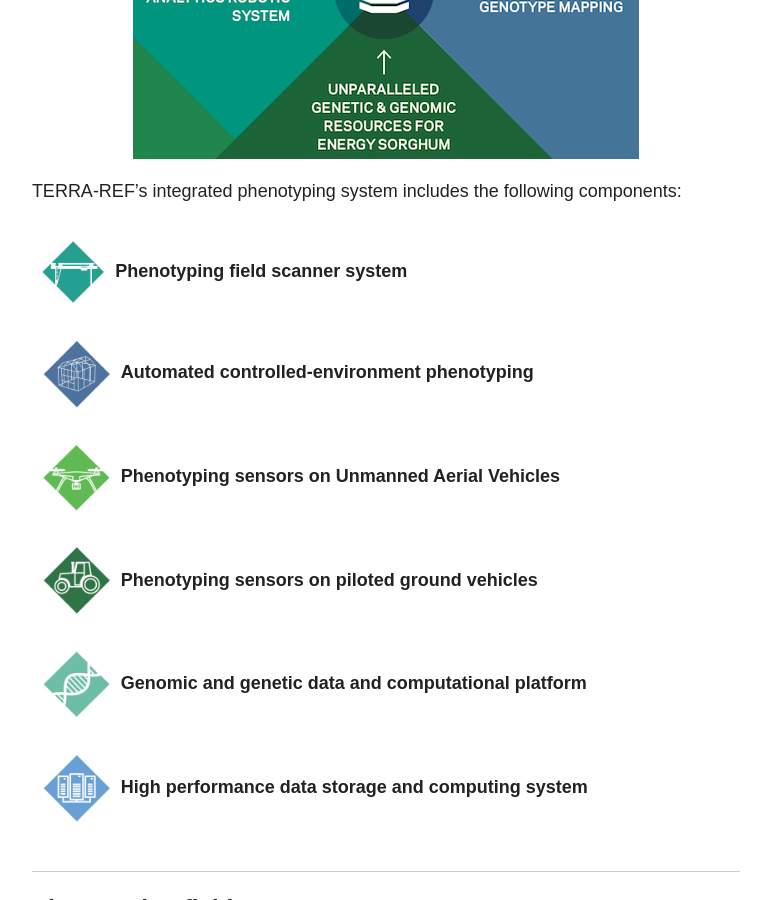
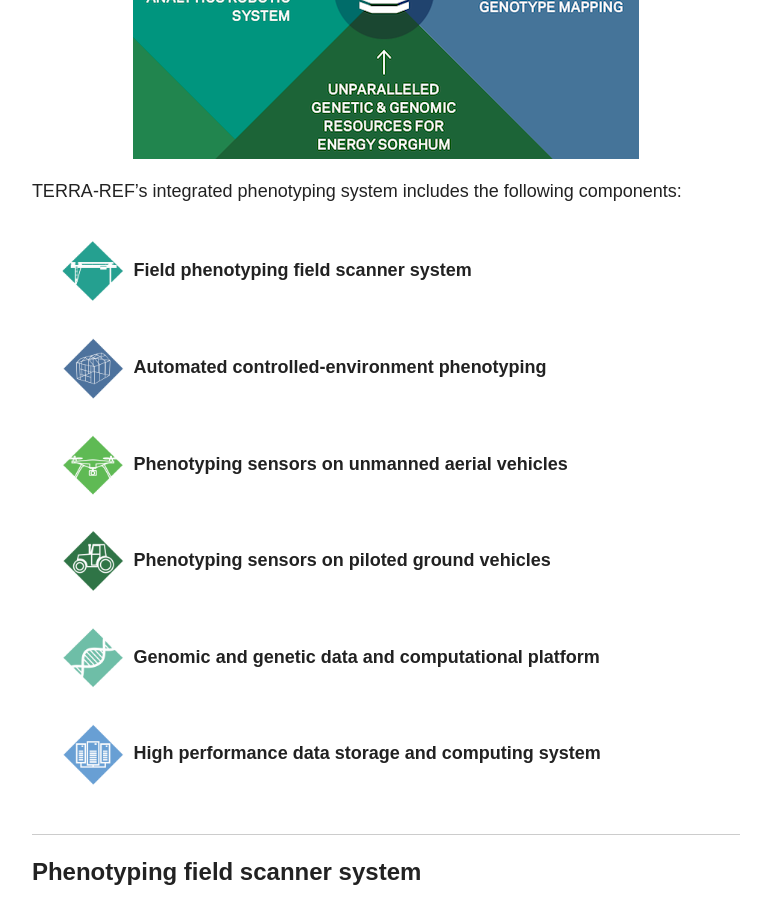
Before and after one commit to terra-reference/terraref.github.io, a Jekyll site: the page built from index.md, in a window 1280 px wide and 900 px high, scrolled down 500 px. Shown: the whole window, without its empty margins (254-1025 px from the left). Built offline with Jekyll 4.4.1, drawn with Linux system fonts in a browser that asks for light colours; nearby versions of some CDN libraries.

Commit message:
Twiddling

```diff
--- a/index.md
+++ b/index.md
@@ -11,15 +11,15 @@ _The Transportation Energy Resources from Renewable Agriculture Phenotyping Refe
 <div class="diagram"><img src="/images/new/diagram2.png"></div>
 
 TERRA-REF’s integrated phenotyping system includes the following components:
-<p style="width=100%">
+<p style="width:90%; margin-left: 20px">
 <span class="customspan">
-<a href="#field-phenotyping-field-scanner-system"><img src="/images/new/gantry2.png" class="customimage">Phenotyping field scanner system</a>
+<a href="#field-phenotyping-field-scanner-system"><img src="/images/new/gantry2.png" class="customimage">Field phenotyping field scanner system</a>
 </span>
 <span class="customspan">
 <a href="#automated-controlled-environment-phenotyping"><img src="/images/new/greenhouse2.png" class="customimage">Automated controlled-environment phenotyping</a>
 </span>
 <span class="customspan">
-<a href="#phenotyping-sensors-on-unmanned-aerial-vehicles"><img src="/images/new/uav2.png" class="customimage">Phenotyping sensors on Unmanned Aerial Vehicles</a>
+<a href="#phenotyping-sensors-on-unmanned-aerial-vehicles"><img src="/images/new/uav2.png" class="customimage">Phenotyping sensors on unmanned aerial vehicles</a>
 </span>
 <span class="customspan">
 <a href="#phenotyping-sensors-on-piloted-ground-vehicles"><img src="/images/new/tractor2.png" class="customimage">Phenotyping sensors on piloted ground vehicles</a>
```
